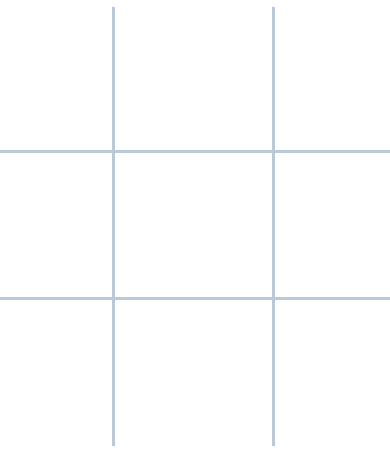
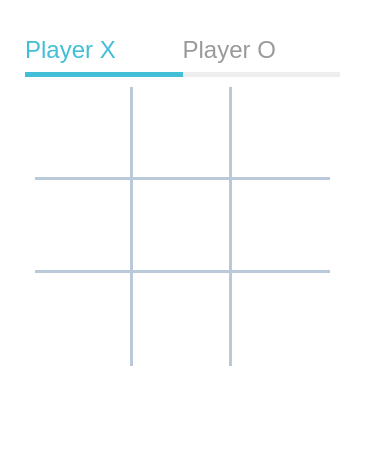
Before and after one commit to SaurabhBudhwani26/live_tic_tac_toe_using_javascript, a plain HTML site: page index.html in a window 390 px wide. Shown: the part 694-1150 px from the top of the page. Drawn offline with Linux system fonts and the light colour scheme.

Commit message:
Update style.css

```diff
--- a/css/style.css
+++ b/css/style.css
@@ -66,10 +66,9 @@ h1 {
 }
 
 @media only screen and (max-width: 500px){
-
-    .header{
-        max-width: 95%;
-        padding-left: 5%;
+    .game {
+    max-width: 95%;
+    padding: 16%;
     }
 }
 
```
